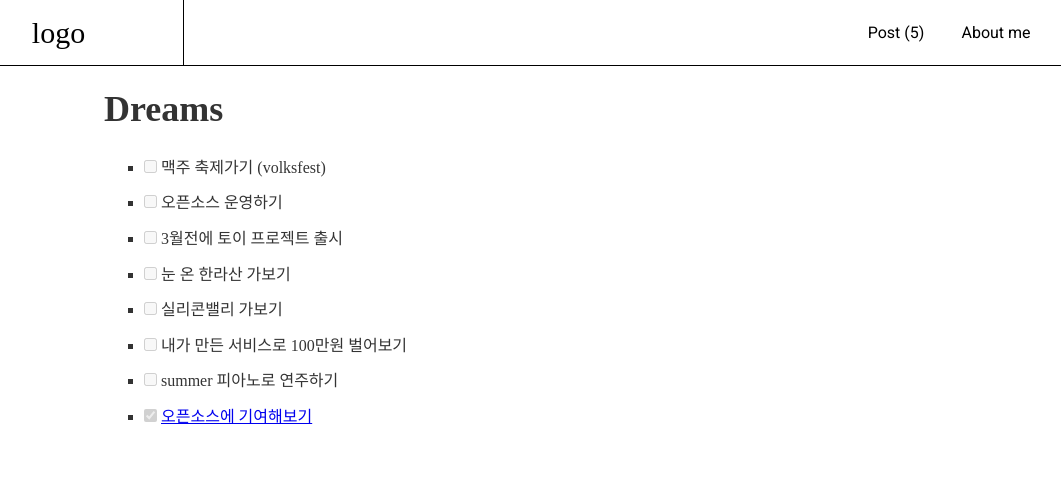
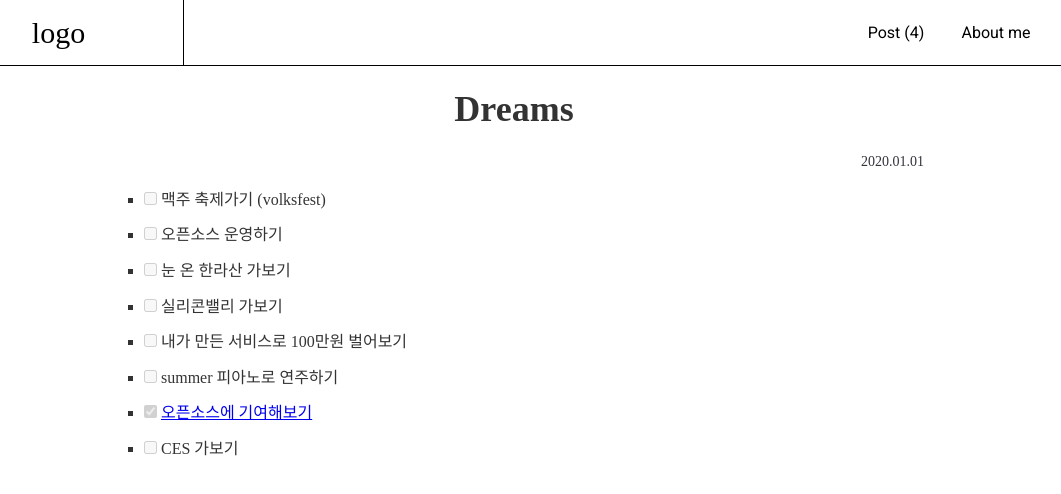
Before and after one commit to stay7/stay7.github.io, a Gatsby site: page /posts/dreams in a window 1280 px wide. Shown: the whole page, without its empty margins (126-1187 px from the left). Built offline with nearby package versions, Linux system fonts and the light colour scheme; Gatsby itself is replaced by a stand-in of ours; a web font is replaced by a local one.

Commit message:
Add <PostTitle>, <PostDate> components

```diff
--- a/gatsby-config.js
+++ b/gatsby-config.js
@@ -6,6 +6,9 @@ module.exports = {
   },
   plugins: [
     `gatsby-plugin-react-helmet`,
+    `gatsby-plugin-styled-components`,
+    `gatsby-transformer-sharp`,
+    `gatsby-plugin-sharp`,
     {
       resolve: `gatsby-source-filesystem`,
       options: {
@@ -20,8 +23,6 @@ module.exports = {
         path: `${__dirname}/posts`,
       },
     },
-    `gatsby-transformer-sharp`,
-    `gatsby-plugin-sharp`,
     {
       resolve: `gatsby-plugin-manifest`,
       options: {
--- a/package.json
+++ b/package.json
@@ -5,6 +5,7 @@
   "version": "0.1.0",
   "author": "Kyle Mathews <mathews.kyle@gmail.com>",
   "dependencies": {
+    "babel-plugin-styled-components": "^1.12.0",
     "fontsource-muli": "^3.1.5",
     "fontsource-roboto": "^3.0.3",
     "gatsby": "^2.25.3",
@@ -13,6 +14,7 @@
     "gatsby-plugin-offline": "^3.3.2",
     "gatsby-plugin-react-helmet": "^3.3.14",
     "gatsby-plugin-sharp": "^2.7.1",
+    "gatsby-plugin-styled-components": "^3.9.0",
     "gatsby-source-filesystem": "^2.4.2",
     "gatsby-transformer-remark": "^2.9.2",
     "gatsby-transformer-sharp": "^2.5.21",
--- a/posts/dream-list.md
+++ b/posts/dream-list.md
@@ -7,9 +7,9 @@ subtitle: Dream list
 
 - [ ] 맥주 축제가기 (volksfest)
 - [ ] 오픈소스 운영하기
-- [ ] 3월전에 토이 프로젝트 출시
 - [ ] 눈 온 한라산 가보기
 - [ ] 실리콘밸리 가보기
 - [ ] 내가 만든 서비스로 100만원 벌어보기
 - [ ] summer 피아노로 연주하기
 - [x] [오픈소스에 기여해보기](/posts/처음으로-오픈소스-컨트리뷰터가-된-후기)
+- [ ] CES 가보기
--- a/posts/test.md
+++ /dev/null
@@ -1,9 +0,0 @@
----
-title: What is Lorem Ipsum?
-date: 2020-07-11
-path: ipsum
-subtitle: Lorem Ipsum is simply dummy text of the printing and typesetting industry.
-thumbnail: /static/cat.png
----
-
-Lorem Ipsum is simply dummy text of the printing and typesetting industry. Lorem Ipsum has been the industry's standard dummy text ever since the 1500s, when an unknown printer took a galley of type and scrambled it to make a type specimen book. It has survived not only five centuries, but also the leap into electronic typesetting, remaining essentially unchanged. It was popularised in the 1960s with the release of Letraset sheets containing Lorem Ipsum passages, and more recently with desktop publishing software like Aldus PageMaker including versions of Lorem Ipsum.
--- /dev/null
+++ b/src/components/atom/index.ts
@@ -0,0 +1,4 @@
+export { default as HeaderMenu } from "./headerMenu";
+export { default as Link } from "./link";
+export { default as PostTitle } from "./post-title";
+export { default as PostDate } from "./post-date";
--- /dev/null
+++ b/src/components/atom/post-date.tsx
@@ -0,0 +1,17 @@
+import React, { ReactElement } from "react";
+import styled from "styled-components";
+import Color from "../../constants/color";
+
+interface Props {
+  children: string;
+}
+
+export default function PostDate({ children }: Props): ReactElement {
+  return <DateText>{children}</DateText>;
+}
+
+const DateText = styled.div`
+  text-align: right;
+  font-size: 14px;
+  color: ${Color.gray};
+`;
--- /dev/null
+++ b/src/components/atom/post-title.tsx
@@ -0,0 +1,14 @@
+import React, { ReactElement } from "react";
+import styled from "styled-components";
+
+interface Props {
+  title: string;
+}
+
+export default function PostTitle({ title }: Props): ReactElement {
+  return <Container>{title}</Container>;
+}
+
+const Container = styled.h1`
+  text-align: center;
+`;
--- a/src/components/organisms/postItem.tsx
+++ b/src/components/organisms/postItem.tsx
@@ -9,7 +9,7 @@ interface Props {
 }
 
 const PostItem = ({ post }: Props) => {
-  const { title, path, date, subtitle, thumbnail } = post;
+  const { title, path, date, subtitle } = post;
   const [over, setOver] = useState(false);
 
   return (
@@ -20,11 +20,9 @@ const PostItem = ({ post }: Props) => {
       onMouseLeave={() => {
         setOver(false);
       }}
-      style={thumbnail && { paddingLeft: 10 }}
     >
       <Link to={path} style={{ width: "100%", height: "100%" }}>
         <BorderBox color={over ? Color.blue : Color.white}>
-          {thumbnail && <ImgBox src={thumbnail} />}
           <ContentBox>
             <Title>{title}</Title>
             <SubtitleBox>
--- a/src/components/templates/templatePost.tsx
+++ b/src/components/templates/templatePost.tsx
@@ -2,6 +2,7 @@ import React from "react";
 import { graphql } from "gatsby";
 import Layout from "../layout";
 import { IProps } from "../../constants/types";
+import { PostDate, PostTitle } from "../atom";
 
 export default function TemplatePost({ data }: IProps) {
   const {
@@ -11,7 +12,8 @@ export default function TemplatePost({ data }: IProps) {
 
   return (
     <Layout>
-      <h1>{title}</h1>
+      <PostTitle title={title} />
+      <PostDate>{date}</PostDate>
       <div dangerouslySetInnerHTML={{ __html: html }} />
     </Layout>
   );
@@ -22,10 +24,9 @@ export const query = graphql`
     markdownRemark(frontmatter: { title: { eq: $title } }) {
       html
       frontmatter {
-        date
+        date(formatString: "YYYY.MM.DD")
         path
         subtitle
-        thumbnail
         title
       }
     }
--- a/src/constants/color.ts
+++ b/src/constants/color.ts
@@ -2,6 +2,7 @@ const Color = {
   white: "#ffffff",
   black: "#000000",
   gray75: "#757575",
+  gray: "#36313d",
   blue: "#1167b1",
 };
 
--- a/src/constants/types.ts
+++ b/src/constants/types.ts
@@ -15,7 +15,6 @@ export interface IPost {
   path: string | undefined;
   date: string | undefined;
   subtitle?: string | undefined;
-  thumbnail?: any | undefined;
 }
 
 export type IMarkdownRemark = {
--- a/src/model/PostModel.ts
+++ b/src/model/PostModel.ts
@@ -5,13 +5,10 @@ export default class PostModel implements IPost {
   path;
   date;
   subtitle?;
-  thumbnail?;
   primate?;
 
   constructor(node: any) {
     const { frontmatter } = node;
     Object.assign(this, frontmatter);
-    // this.thumbnail = require(`${this.thumbnail}`);
-    // console.log(this.thumbnail);
   }
 }
--- a/src/pages/posts.tsx
+++ b/src/pages/posts.tsx
@@ -34,7 +34,6 @@ export const pageQuery = graphql`
             path
             title
             subtitle
-            thumbnail
           }
         }
       }
```
Also changed, not shown: menus/books.md (added), menus/dreams.md (added), menus/me.md (added), 1 other file.
